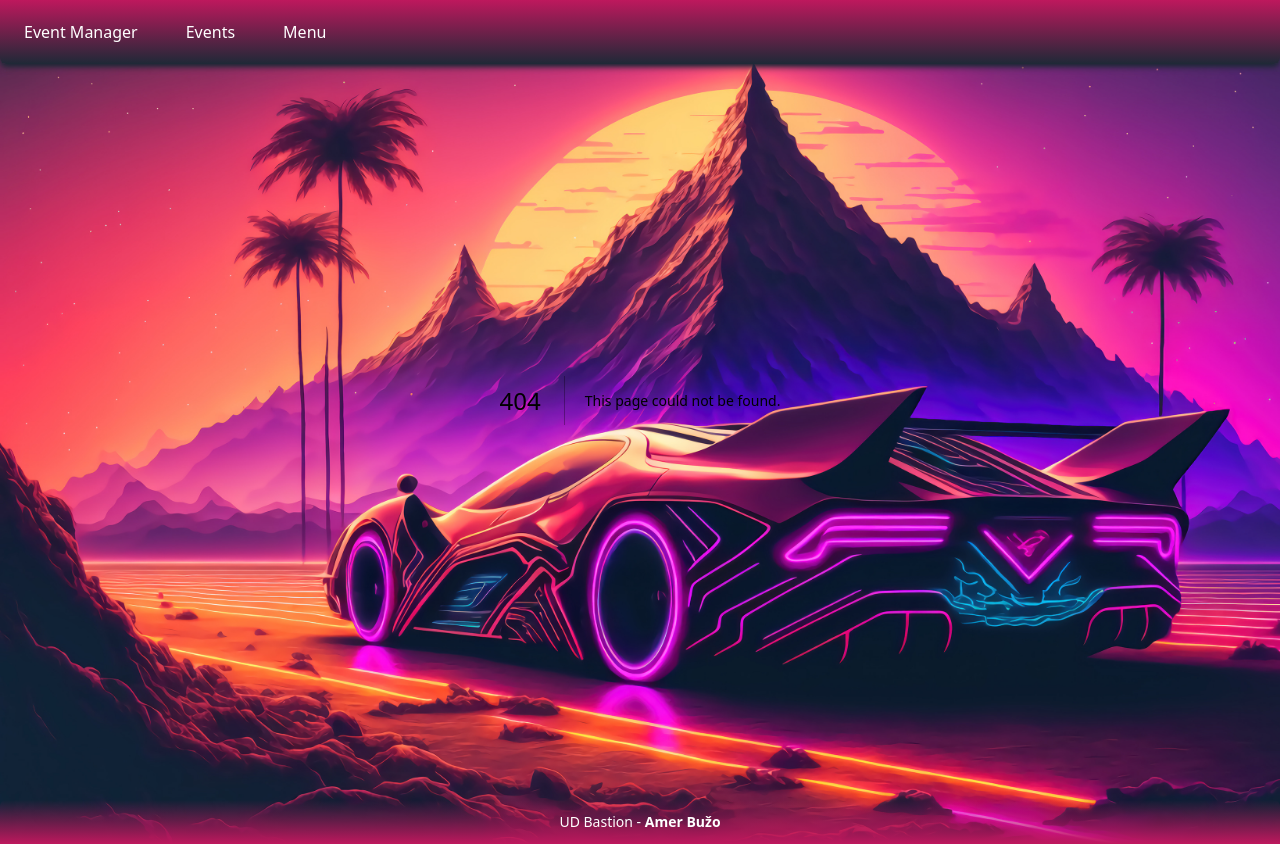
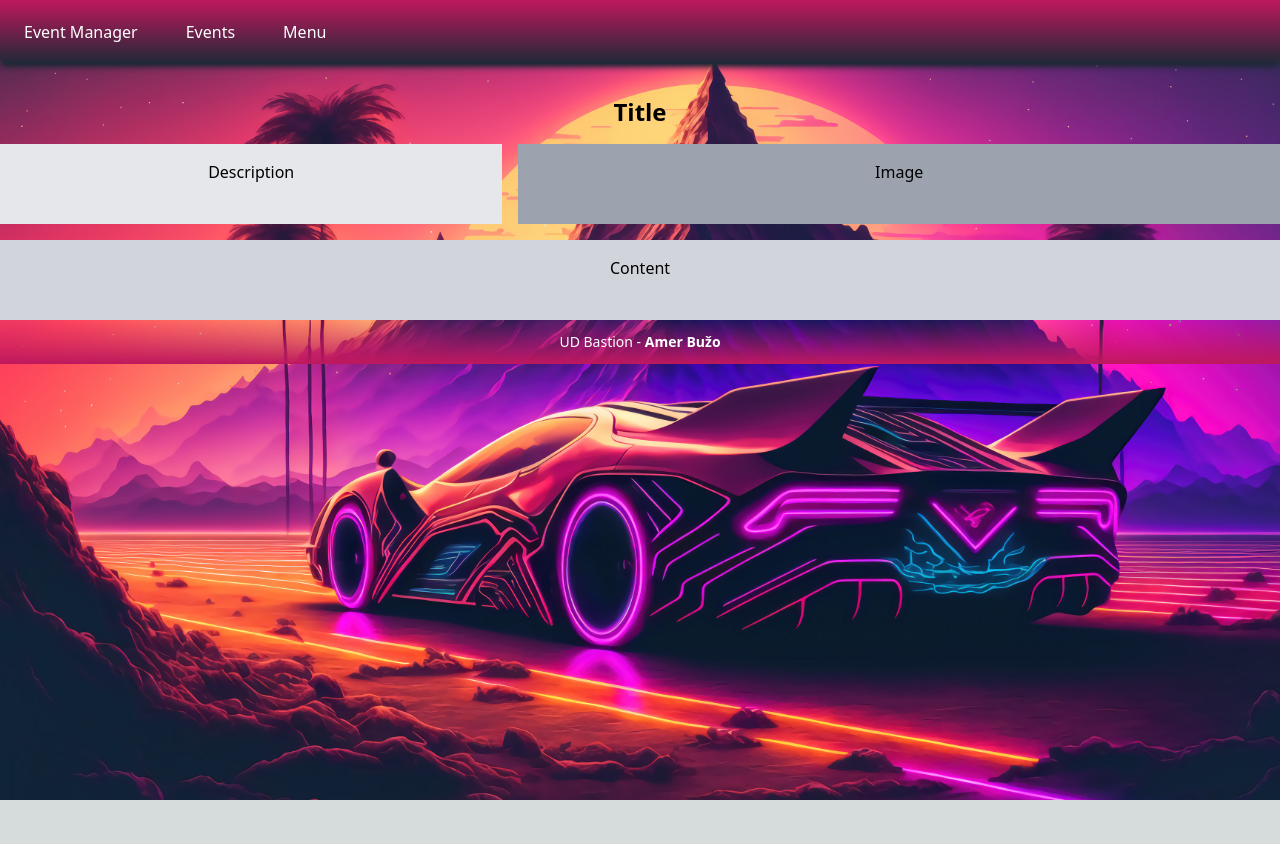
Before and after one commit to buzoamer/prisma, a Next.js app: page /events/1/view in a window 1280 px wide. Before the commit this address had no page. After the commit the page ends 800 px from the top, so only its background shows below. Built offline with nearby package versions, Linux system fonts and the light colour scheme.

Commit message:
Single event view start

```diff
--- /dev/null
+++ b/src/app/events/[id]/view/page.tsx
@@ -0,0 +1,12 @@
+import React from 'react';
+
+export default function View() {
+  return (
+    <div className="mt-24 grid grid-cols-5 grid-rows-5 gap-4 text-center">
+      <div className="col-span-5 font-bold text-2xl">Title</div>
+      <div className="col-span-2 row-span-2 row-start-2 bg-gray-200 p-4">Description</div>
+      <div className="col-span-5 row-span-2 col-start-1 row-start-4 bg-gray-300 p-4">Content</div>
+      <div className="col-span-3 row-span-2 col-start-3 row-start-2 bg-gray-400 p-4">Image</div>
+    </div>
+  );
+}
--- a/src/app/events/page.tsx
+++ b/src/app/events/page.tsx
@@ -69,7 +69,7 @@ const Dashboard = async () => {
                     <div className="flex">
                       <Link className="bg-blue-400 hover:bg-blue-600 rounded text-white px-4 py-1 mr-2" href={`/events/${event.id}/edit`}>Edit</Link>
                       <Link className="bg-red-500 hover:bg-red-600 rounded text-white px-4 py-1 mr-2" href="#">Delete</Link>
-                      <Link className="bg-slate-500 hover:bg-gray-800 rounded text-white px-4 py-1" href="/event/overview">Overview</Link>
+                      <Link className="bg-slate-500 hover:bg-gray-800 rounded text-white px-4 py-1" href={`/events/${event.id}/view`}>Overview</Link>
                     </div>
                   </td>
                 </tr>
```
